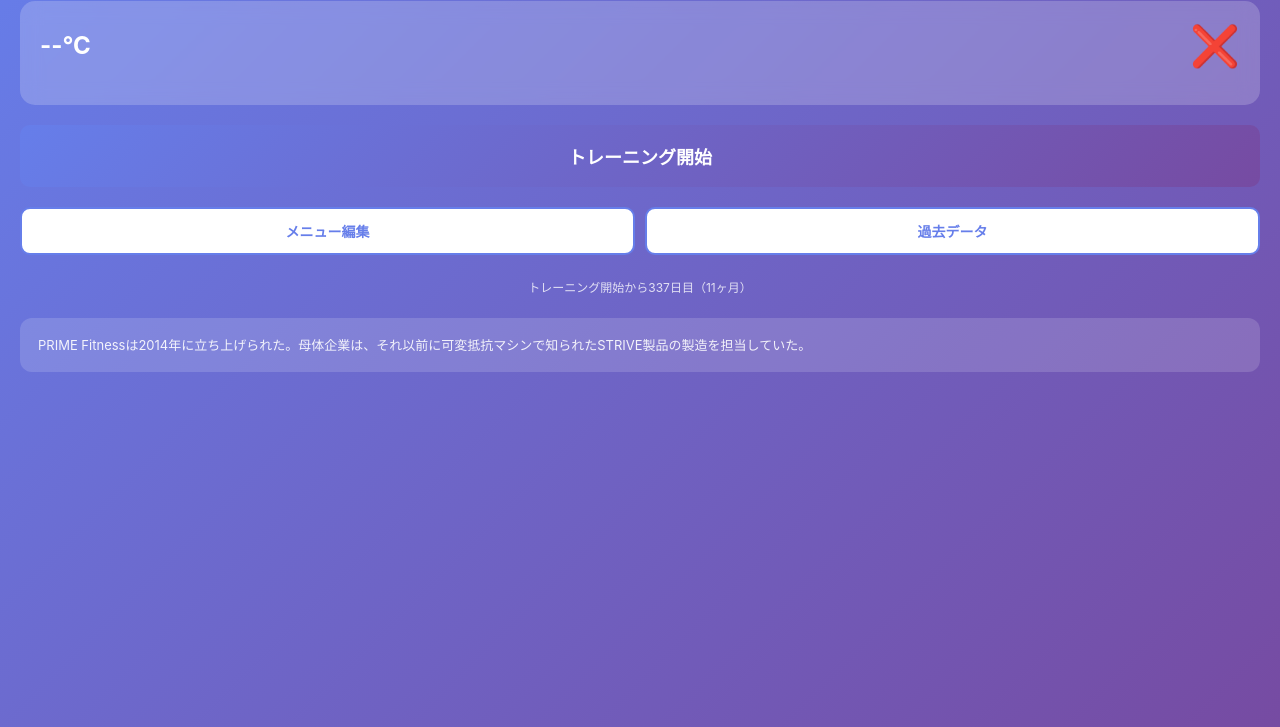
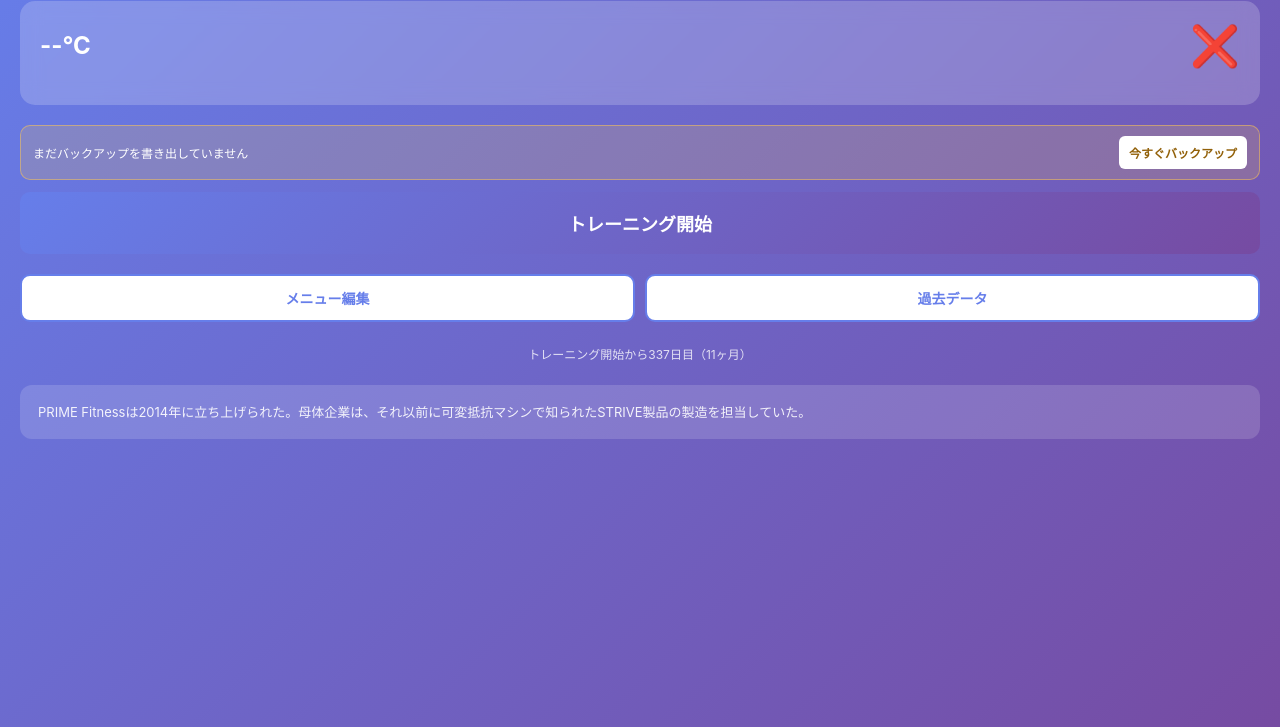
Before and after one commit to keiton212/gym-tracker, a plain HTML site: page index.html in a window 1280 px wide. Shown: the part 73-800 px from the top of the page. Drawn offline with Linux system fonts and the light colour scheme; no server answers.

Commit message:
Add one-tap backup reminder banner on home screen

```diff
--- a/css/style.css
+++ b/css/style.css
@@ -158,6 +158,40 @@ button, input {
     color: rgba(255, 255, 255, 0.9);
     font-size: 13px;
     line-height: 1.7;
+}
+
+.backup-reminder {
+    display: flex;
+    align-items: center;
+    justify-content: space-between;
+    gap: 8px;
+    background: rgba(255, 200, 80, 0.18);
+    border: 1px solid rgba(255, 200, 80, 0.5);
+    border-radius: 10px;
+    padding: 10px 12px;
+    margin-bottom: 12px;
+    font-size: 12px;
+    color: #fff;
+}
+
+.backup-reminder:empty {
+    display: none;
+    margin-bottom: 0;
+    padding: 0;
+    border: none;
+}
+
+.btn-backup-now {
+    background: white;
+    color: #92610a;
+    border: none;
+    border-radius: 6px;
+    padding: 8px 10px;
+    font-size: 12px;
+    font-weight: bold;
+    white-space: nowrap;
+    cursor: pointer;
+    flex-shrink: 0;
 }
 
 .milestone-card {
--- a/index.html
+++ b/index.html
@@ -30,6 +30,8 @@
                 </div>
                 <div id="dailyForecast" class="daily-forecast"></div>
             </div>
+
+            <div id="backupReminderCard" class="backup-reminder"></div>
 
             <button id="startBtn" class="btn-primary btn-large">トレーニング開始</button>
 
--- a/js/main.js
+++ b/js/main.js
@@ -234,6 +234,30 @@ class GymApp {
         weather.updateWeatherDisplay();
         this.displayDailyTip();
         this.displayMilestoneCard();
+        this.displayBackupReminder();
+    }
+
+    displayBackupReminder() {
+        const el = document.getElementById('backupReminderCard');
+        if (!el) return;
+
+        const lastExportAt = storage.getLastExportAt();
+        const daysSinceExport = lastExportAt ? (Date.now() - lastExportAt) / 86400000 : Infinity;
+
+        if (daysSinceExport < 7) {
+            el.innerHTML = '';
+            return;
+        }
+
+        const message = lastExportAt
+            ? 'しばらくバックアップを書き出していません'
+            : 'まだバックアップを書き出していません';
+
+        el.innerHTML = `
+            <span>${message}</span>
+            <button id="backupNowBtn" type="button" class="btn-backup-now">今すぐバックアップ</button>
+        `;
+        document.getElementById('backupNowBtn')?.addEventListener('click', () => this.exportData());
     }
 
     displayMilestoneCard() {
@@ -697,6 +721,9 @@ class GymApp {
         const fileName = `gym-tracker-backup-${new Date().toISOString().slice(0, 10)}.json`;
         const blob = new Blob([json], { type: 'application/json' });
 
+        storage.setLastExportAt(Date.now());
+        this.displayBackupReminder();
+
         if (navigator.canShare) {
             const file = new File([blob], fileName, { type: 'application/json' });
             if (navigator.canShare({ files: [file] })) {
--- a/js/storage.js
+++ b/js/storage.js
@@ -1,7 +1,8 @@
 const STORAGE_KEYS = {
     MENU: 'gym_menu',
     RECORDS: 'gym_records',
-    TIMER_SETTINGS: 'gym_timer_settings'
+    TIMER_SETTINGS: 'gym_timer_settings',
+    LAST_EXPORT_AT: 'gym_last_export_at'
 };
 
 const DEFAULT_TIMER_SETTINGS = {
@@ -245,6 +246,16 @@ class Storage {
         settings[dayIndex] = minutes;
         this.setTimerSettings(settings);
     }
+
+    // バックアップ書き出し日時の記録
+    getLastExportAt() {
+        const raw = localStorage.getItem(STORAGE_KEYS.LAST_EXPORT_AT);
+        return raw ? parseInt(raw) : null;
+    }
+
+    setLastExportAt(timestamp) {
+        localStorage.setItem(STORAGE_KEYS.LAST_EXPORT_AT, String(timestamp));
+    }
 }
 
 const storage = new Storage();
--- a/sw.js
+++ b/sw.js
@@ -1,4 +1,4 @@
-const CACHE_NAME = 'gym-tracker-v17';
+const CACHE_NAME = 'gym-tracker-v18';
 const urlsToCache = [
     './',
     './index.html',
```
